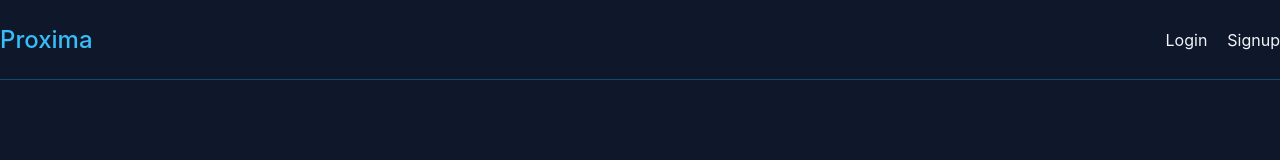
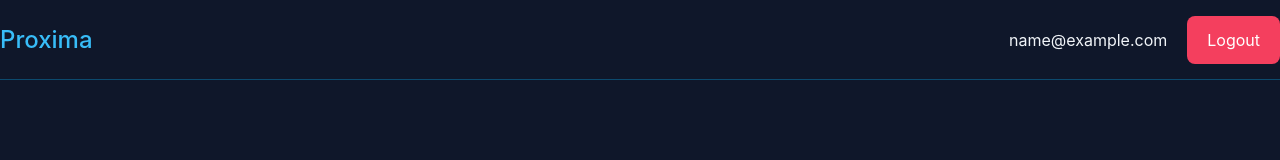
Before and after one commit to TujJohora/proxima-frontend, a React (Create React App) app: page / in a window 1280 px wide. Shown: the top 160 px of the page. Built offline with nearby package versions, Linux system fonts and the light colour scheme; no server answers; sample sign-in values are in the browser's storage.

Commit message:
logout added

```diff
--- a/src/components/Navbar.js
+++ b/src/components/Navbar.js
@@ -1,6 +1,14 @@
 import { Link } from "react-router-dom";
+import { useAuthContext } from "../hooks/useAuthContext";
+import { useLogout } from "../hooks/useLogout";
+const Navbar = () => {
+  const { user } = useAuthContext();
 
-const Navbar = () => {
+  const { logout } = useLogout();
+
+  const handleLogout = () => {
+    logout();
+  };
   return (
     <div className="navbar container mx-auto h-20 flex items-center justify-between border-b border-sky-900">
       <Link to="/" className="logo text-2xl font-medium text-sky-400">
@@ -8,12 +16,29 @@
       </Link>
 
       <nav className="flex gap-5">
+      {!user && (
+          <div className="flex gap-5">
             <Link to="/login" className="hover:text-sky-400 duration-300">
               Login
             </Link>
             <Link to="/signup" className="hover:text-sky-400 duration-300">
               Signup
             </Link>
+          </div>
+        )}
+
+        {user && (
+          <div className="flex gap-5 items-center">
+            <span>{user.email}</span>
+            <button
+              onClick={handleLogout}
+              type="submit"
+              className="bg-rose-500 text-white py-3 px-5 rounded-lg hover:bg-sky-50 hover:text-slate-900 duration-300"
+            >
+              Logout
+            </button>
+          </div>
+        )}
       </nav>
     </div>
   );
--- a/src/context/AuthContext.js
+++ b/src/context/AuthContext.js
@@ -27,7 +27,7 @@
 
 export const AuthContextProvider = ({ children }) => {
   const [state, dispatch] = useReducer(authReducer, initialState);
-  console.log("Auth State: ", state.user);
+
   return (
     <AuthContext.Provider value={{ ...state, dispatch }}>
       {children}
--- /dev/null
+++ b/src/hooks/useLogout.js
@@ -0,0 +1,15 @@
+import { useAuthContext } from "./useAuthContext";
+
+export const useLogout = () => {
+  const { dispatch: logoutDispatch } = useAuthContext();
+
+  const logout = () => {
+    // clear ls
+    localStorage.removeItem("user");
+
+    // dispatch logout
+    logoutDispatch({ type: "LOGOUT" });
+  };
+
+  return { logout };
+};
```
Lines whose indentation alone changed are shown as unchanged.
